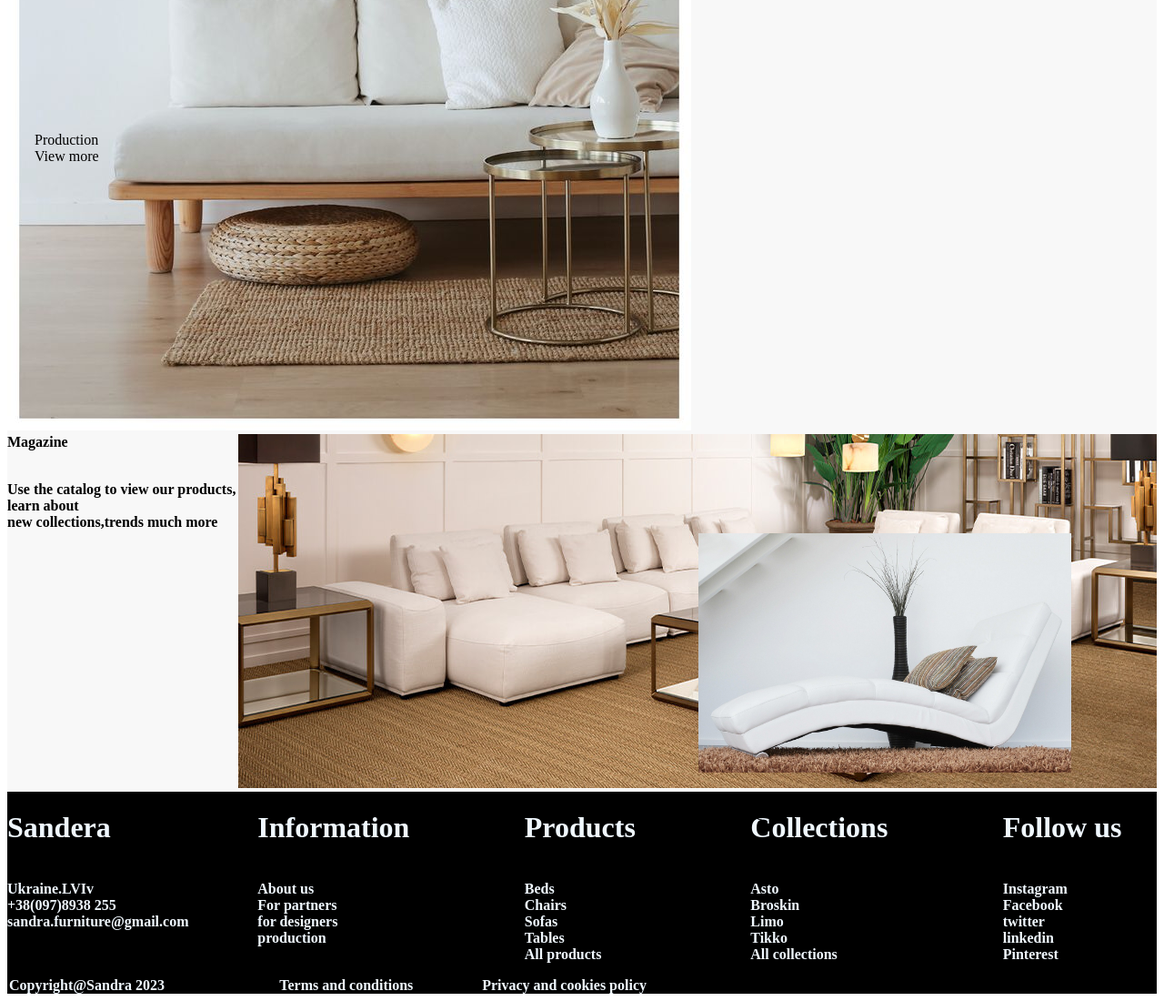
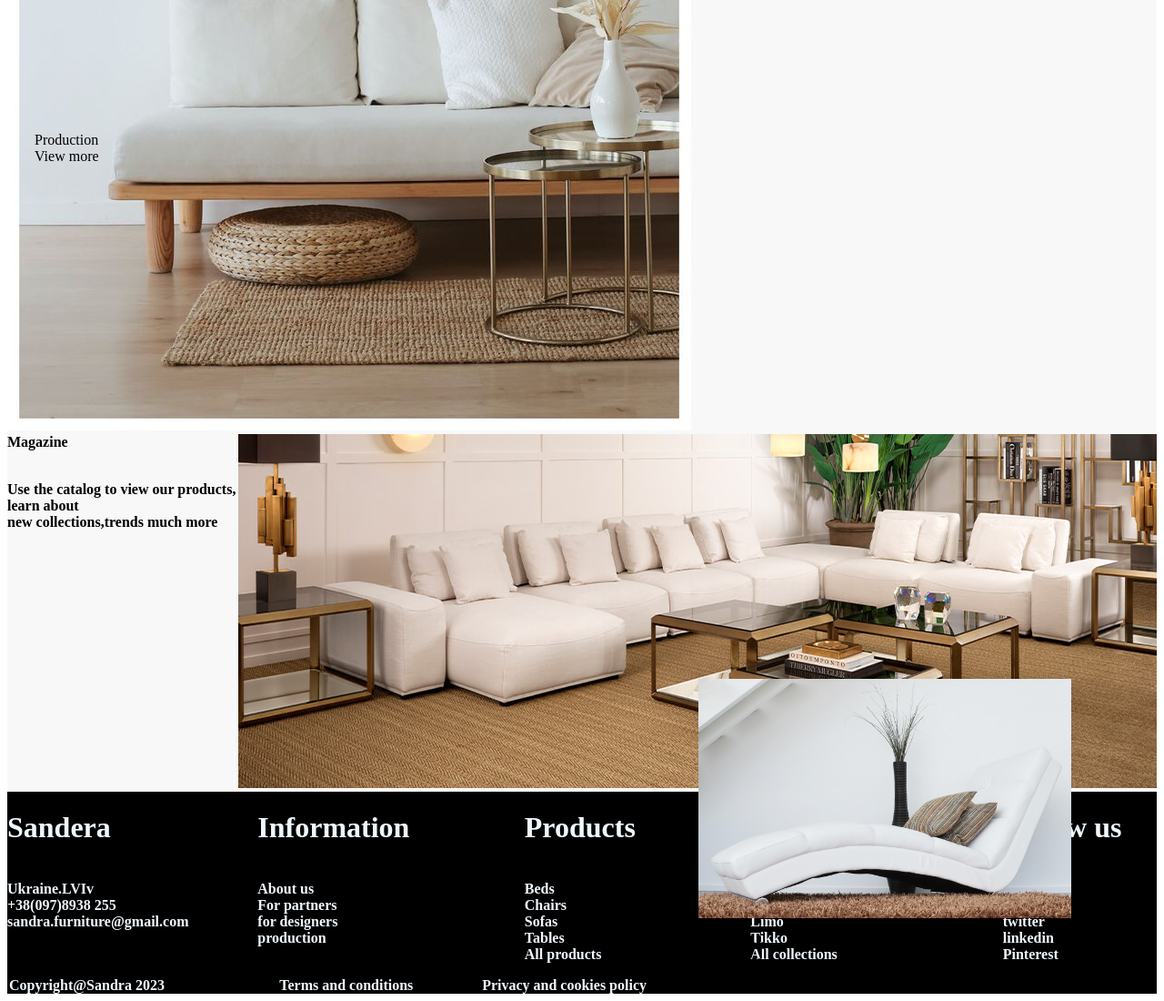
Before and after one commit to winnieSikinyi/funiture-correction, a plain HTML site: page index.html in a window 1280 px wide. Shown: the part 2119-3219 px from the top of the page at 91% size. Drawn offline with Linux system fonts and the light colour scheme.

Commit message:
new changes

```diff
--- a/style.css
+++ b/style.css
@@ -123,7 +123,7 @@ left: 1000px;
 .Our{
     position: absolute;
     left: 60%;
-    bottom: -280%;
+    bottom: -300%;
 }
 .Magazine{
     display: flex;
```
